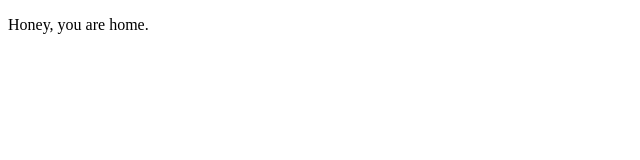
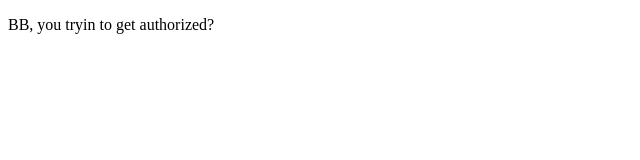
Before and after one commit to k-schrattenholzer/Employee-Directory-Auth-, a React app: page /login in a window 1280 px wide. Shown: the top 160 px of the page, without its empty margins (0-640 px from the left). Built offline with nearby package versions, Linux system fonts and the light colour scheme.

Commit message:
add services

```diff
--- a/src/App.jsx
+++ b/src/App.jsx
@@ -1,12 +1,19 @@
 import { BrowserRouter as Router, Switch, Route } from "react-router-dom";
 import Home from "./views/Home/Home.jsx";
+import Auth from "./views/Auth/Auth.jsx";
 
 export default function App() {
   return (
         <Router>
           <Switch>
-            <Route>
+            <Route exact path='/'>
               <Home />
+            </Route>
+            <Route path='/login'>
+              <Auth />
+            </Route>
+            <Route path='/register'>
+              <Auth />
             </Route>
           </Switch>
         </Router>
--- /dev/null
+++ b/src/views/Auth/Auth.jsx
@@ -0,0 +1,8 @@
+
+export default function Auth() {
+  return (
+    <div>
+      <p>BB, you tryin to get authorized?</p>
+    </div>
+  )
+}
```
